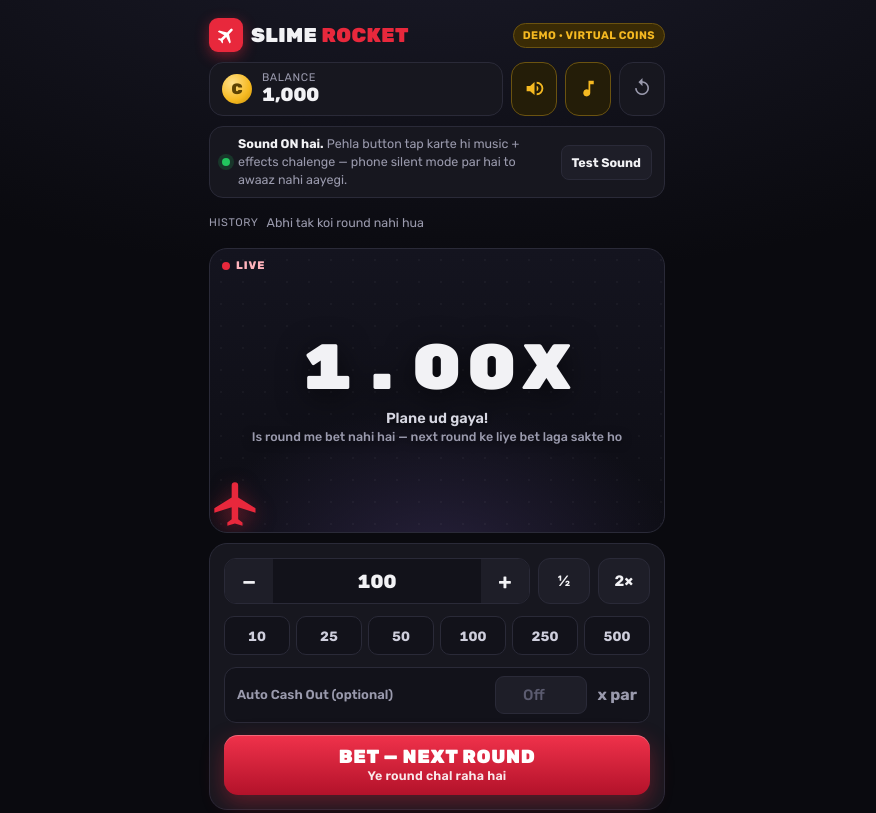
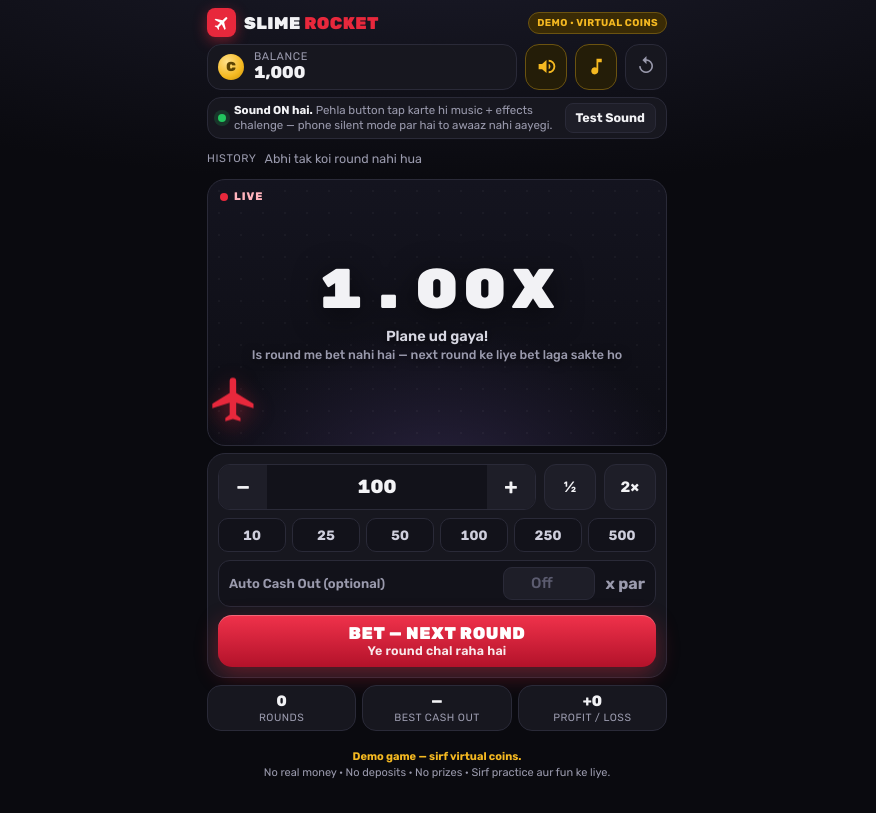
Before and after one commit to SlimeFi/slimefi, a plain HTML site: page static/slime-rocket.html in a window 1280 px wide. Shown: the top 813 px of the page, without its empty margins (203-1079 px from the left). Drawn offline with Linux system fonts and the light colour scheme.

Commit message:
v66: Slime Rocket full screen

```diff
--- a/static/app.js
+++ b/static/app.js
@@ -629,7 +629,7 @@ function startSlimeRocket(){
   document.body.classList.add('in-game');
   const st=$('game-stage');
   st.hidden=false;
-  st.innerHTML=`<div class="game-stage-top"><div><small>SLIME ROCKET · JUST FOR FUN</small><h3>Slime Rocket 🛫</h3></div></div><iframe src="/static/slime-rocket.html" class="sr-frame" title="Slime Rocket game"></iframe>`;
+  st.innerHTML=`<iframe src="/static/slime-rocket.html?v=66" class="sr-frame" title="Slime Rocket game"></iframe>`;
 }
 
 // ---------- reward history + support ----------
--- a/static/slime-rocket.html
+++ b/static/slime-rocket.html
@@ -231,6 +231,35 @@
       @media (prefers-reduced-motion: reduce){
         .hchip, .live-tag i{ animation:none; }
       }
+
+      /* ---------- FIT v66: full-screen play layout — pura game ek screen par, scroll nahi ---------- */
+      html,body{ height:100%; }
+      body{ overflow:hidden; }
+      .app{ height:100dvh; padding:8px 10px calc(8px + env(safe-area-inset-bottom)); gap:7px; }
+      .logo{ font-size:17px; }
+      .logo .plane-badge{ width:29px; height:29px; border-radius:8px; }
+      .logo .plane-badge svg{ width:18px; height:18px; }
+      .demo-badge{ font-size:10px; padding:4px 8px; }
+      .balance-card{ padding:6px 10px; }
+      .balance-card .amt{ font-size:17px; }
+      .coin{ width:26px; height:26px; font-size:13px; }
+      .icon-btn{ width:42px; }
+      .sound-hint{ font-size:11.5px; padding:5px 10px; line-height:1.3; }
+      .sound-hint button{ min-height:1.9rem; }
+      .history{ min-height:26px; padding:0 0 2px; }
+      .stage{ aspect-ratio:auto; flex:1 1 auto; min-height:120px; }
+      .mult{ font-size:clamp(38px, 13vw, 56px); }
+      .panel{ padding:10px; gap:8px; }
+      .quick button{ min-height:2.1rem; }
+      .auto-row{ padding:6px 10px; }
+      .auto-row input{ min-height:2.1rem; }
+      #mainBtn{ min-height:52px; font-size:17px; }
+      .stats{ gap:6px; }
+      .stat{ padding:6px 8px; }
+      .stat .v{ font-size:15px; }
+      .lastbet{ padding:7px 10px; font-size:12.5px; }
+      .howto{ display:none; }
+      .foot{ font-size:11px; line-height:1.45; padding:0 6px; }
     </style>
   </head>
   <body>
```
Also changed, not shown: static/index.html (+2 -2 lines), static/style.css (+9 -0 lines).
